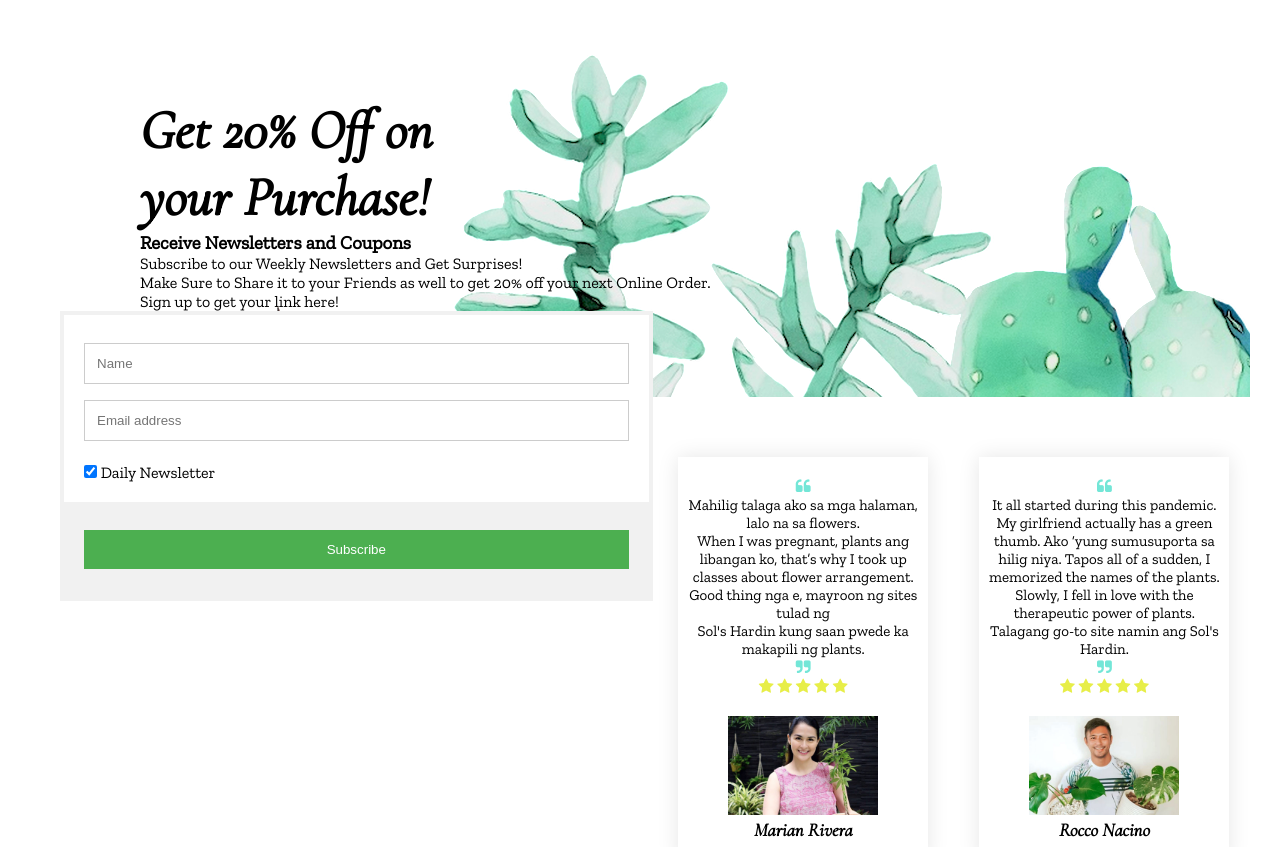
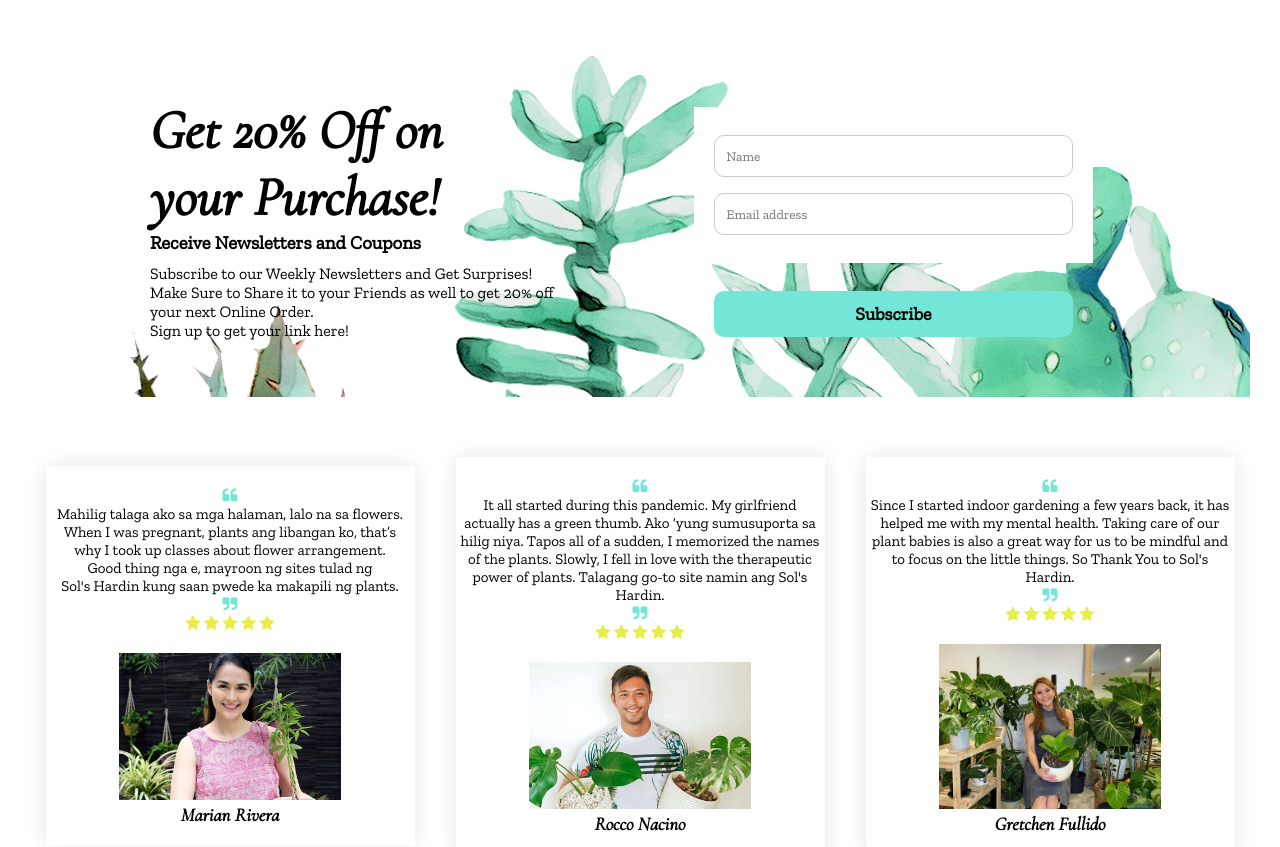
Before and after one commit to onomatopeenga/sol-shardin.github.io, a plain HTML site: page index.html in a window 1280 px wide. Shown: the part 3655-4502 px from the top of the page. Drawn offline with nearby package versions, Linux system fonts and the light colour scheme.

Commit message:
subscription

```diff
--- a/index.html
+++ b/index.html
@@ -377,9 +377,10 @@
 
  <h1>Get 20% Off on<br>your Purchase!</h1>
  <h3> Receive Newsletters and Coupons </h3>
-<p>Subscribe to our Weekly Newsletters and Get Surprises!<br> Make Sure to Share it to your Friends as well to get 20% off your next Online Order. <br>Sign up to get your link here!</p>
+ <p>Subscribe to our Weekly Newsletters and Get Surprises!<br> Make Sure to Share it to your Friends as well to get 20% off <br>your next Online Order. <br>Sign up to get your link here!</p>
 
  </div>
+
      <div class="subscription">
        <div class="formcontainer">
          <form action="action_page.php">
@@ -387,9 +388,7 @@
        <div class="mcontainer" style="background-color:white">
          <input type="text" placeholder="Name" name="name" required>
          <input type="text" placeholder="Email address" name="mail" required>
-    <label>
-      <input type="checkbox" checked="checked" name="subscribe"> Daily Newsletter
-    </label>
+
        </div>
 
        <div class="mcontainer">
--- a/style.css
+++ b/style.css
@@ -50,6 +50,10 @@ nav ul li{
   display: inline-block;
   margin-right: 20px;
 
+}
+nav ul li a:hover{
+  text-decoration: underline;
+  font-weight: bolder;
 }
 a{
   text-decoration: none;
@@ -481,23 +485,14 @@ background-image: url(images/succcc.png);
 }
 
 
-.textagain  {
-  float: left;
-  padding-top: 50px;
-  margin-left: 50px;
-  padding-left: 30px;
-}
-.subscription{
-  float: left
-}
 form {
-  border: 4px solid #f1f1f1;
+
 }
 
 /* Add some padding and a grey background color to containers */
 .mcontainer {
   padding: 20px;
-  background-color: #f1f1f1;
+
 }
 
 /* Style the input elements and the submit button */
@@ -508,6 +503,8 @@ input[type=text], input[type=submit] {
   display: inline-block;
   border: 1px solid #ccc;
   box-sizing: border-box;
+  border-radius: 10px;
+  font-family: 'Zilla Slab', serif;
 }
 
 /* Add margins to the checkbox */
@@ -517,15 +514,37 @@ input[type=checkbox] {
 
 /* Style the submit button */
 input[type=submit] {
-  background-color: #4CAF50;
-  color: white;
+  background-color: #73e6d7;
+  color: #000000;
   border: none;
+  font-family: 'Zilla Slab', serif;
+  font-size: 18px;
+  font-weight: bold;
 }
 
 input[type=submit]:hover {
   opacity: 0.8;
 }
 
+
+.textagain  {
+  float: left;
+  padding-top: 50px;
+  margin-left: 50px;
+  padding-left: 40px;
+}
+.textagain h3{
+  margin-bottom: 10px;
+}
+.subscription{
+  float: left;
+  margin-top: 60px;
+  margin-left: 80px;
+   font-family: 'Zilla Slab', serif;
+   padding-left: 60px;
+
+
+}
 .textagain h1{
   font-size: 55px;
 }
```
Lines whose indentation alone changed are shown as unchanged.
